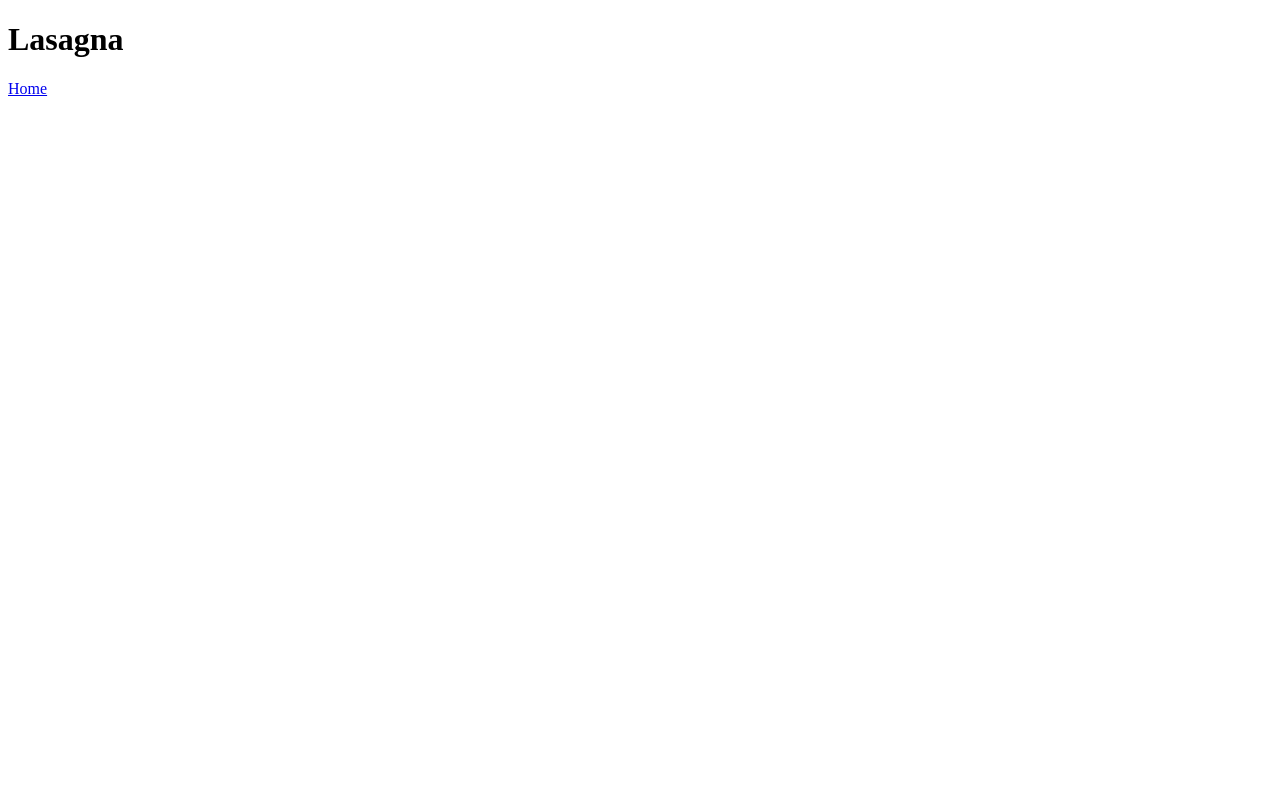
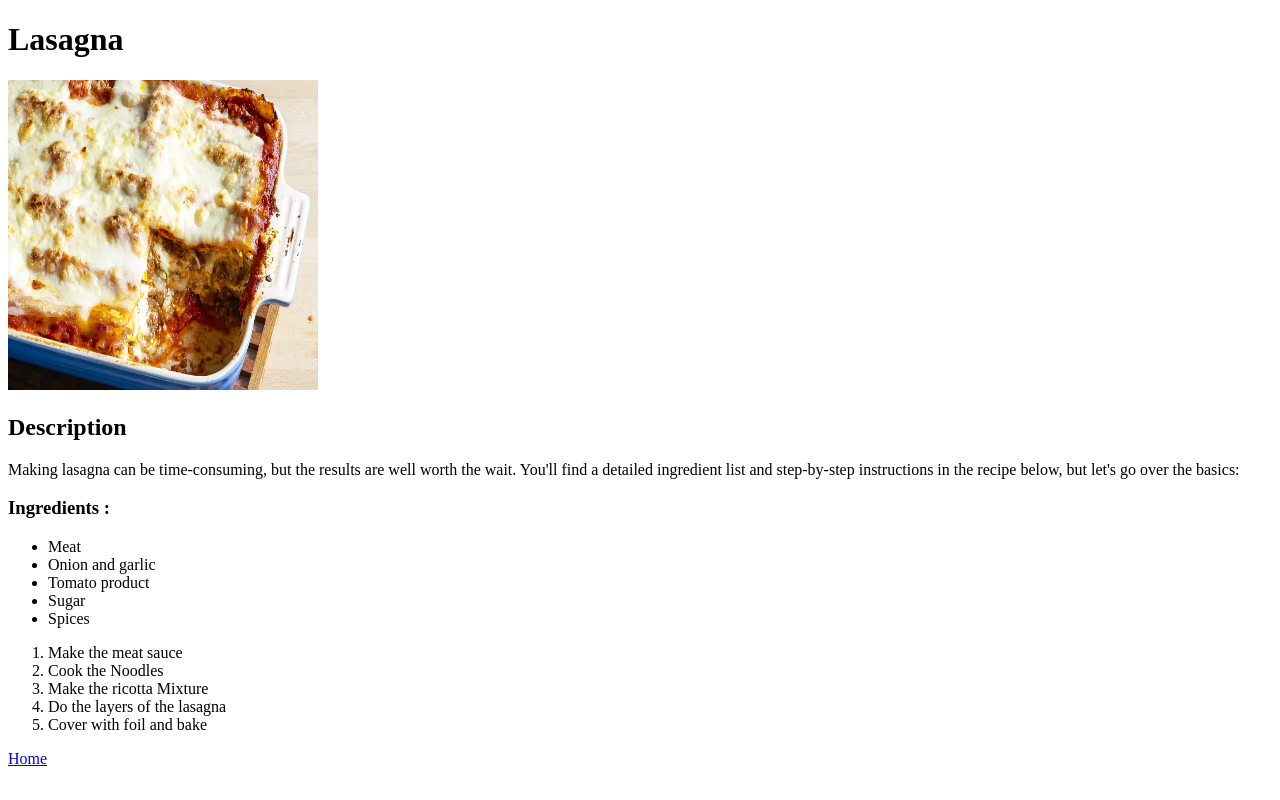
Before and after one commit to Anselme17/odin-recipes, a plain HTML site: page recipes/lasagna.html in a window 1280 px wide. Drawn offline with Linux system fonts and the light colour scheme.

Commit message:
Adding recipes throught ol and ul
The objective were to build pages of recipes with ul for the ingredients and ol for the steps

```diff
--- a/recipes/lasagna.html
+++ b/recipes/lasagna.html
@@ -7,6 +7,27 @@
     </head>
     <body>
         <h1>Lasagna</h1>
+        <img src="./recipe_images/lasagna.png" alt="Good looking lasagnas" height="310" width="310">
+        <p>
+        </p>
+        <h2>Description</h2>
+        <p>Making lasagna can be time-consuming, but the results are well worth the wait. You'll find a detailed ingredient list and step-by-step instructions in the recipe below, but let's go over the basics:</p>
+        <h3>Ingredients :</h3>
+        <ul>
+            <li>Meat</li>
+            <li>Onion and garlic</li>
+            <li>Tomato product</li>
+            <li>Sugar</li>
+            <li>Spices</li>
+        </ul>
+
+        <ol>
+            <li>Make the meat sauce</li>
+            <li>Cook the Noodles</li>
+            <li>Make the ricotta Mixture</li>
+            <li>Do the layers of the lasagna</li>
+            <li>Cover with foil and bake</li>
+        </ol>
         <a href="../index.html">Home</a>
     </body>
 </html>
```
Also changed, not shown: recipes/recipe_images/lasagna.png (added).
